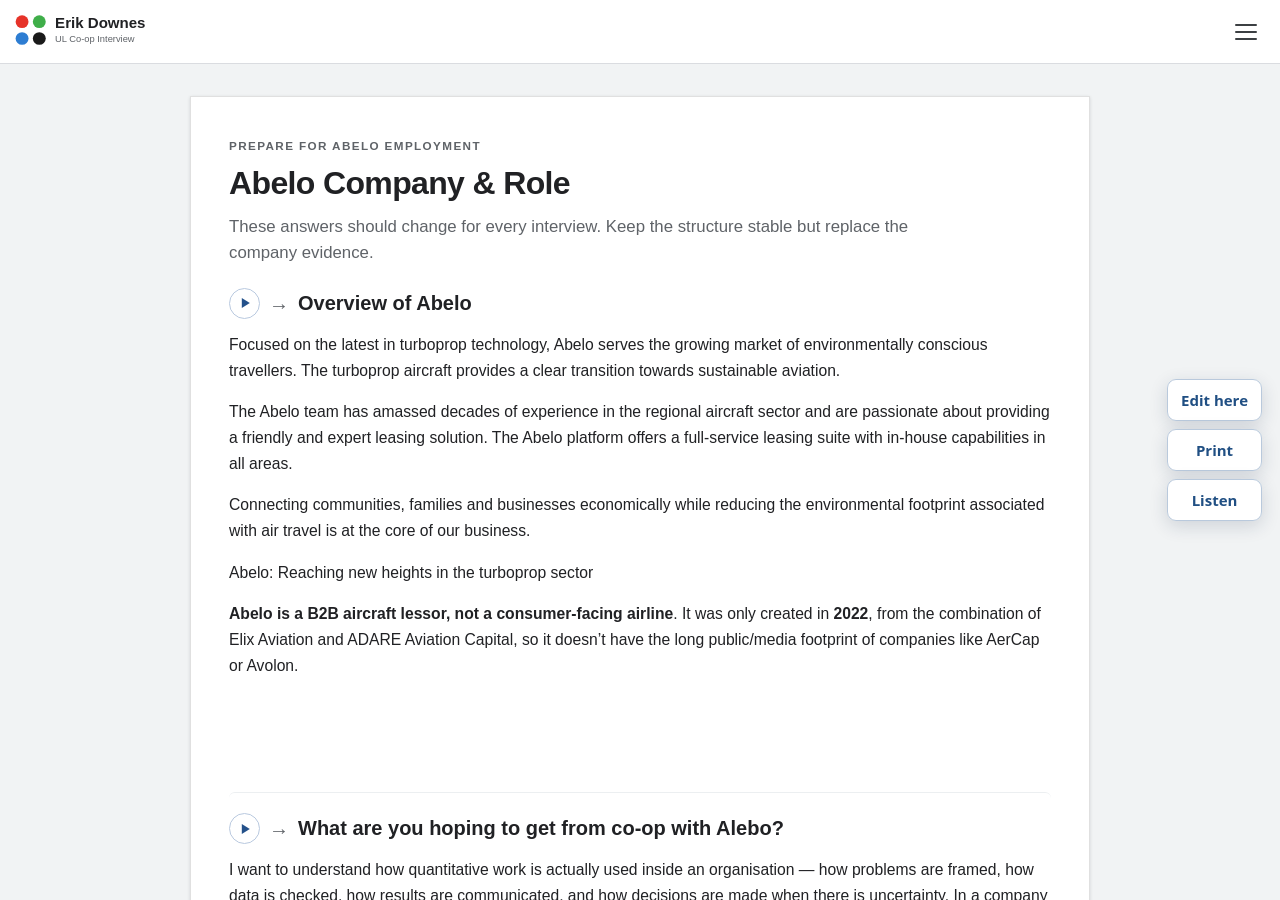
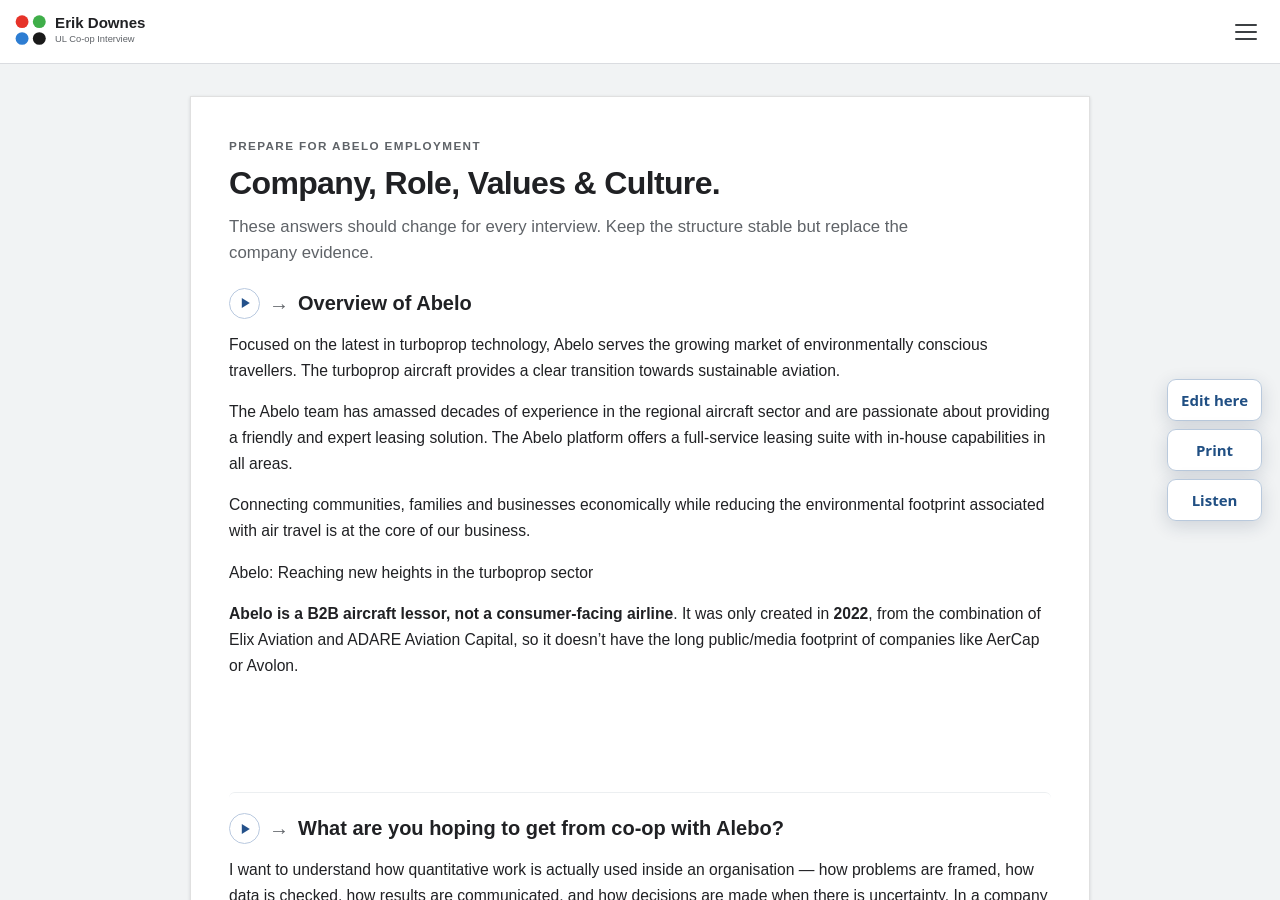
Before and after one commit to ronandownes/coop, a Jekyll site: the page built from company-role.md, in a window 1280 px wide and 900 px high. Built offline with Jekyll 4.4.1, drawn with Linux system fonts in a browser that asks for light colours.

Commit message:
Update company-role.md (via Pages CMS)

```diff
--- a/company-role.md
+++ b/company-role.md
@@ -1,6 +1,6 @@
 ---
 layout: doc
-title: Abelo  Company & Role
+title: Company, Role, Values & Culture.
 nav_order: 20
 eyebrow: "PREPARE FOR Abelo Employment "
 intro: These answers should change for every interview. Keep the structure
```
